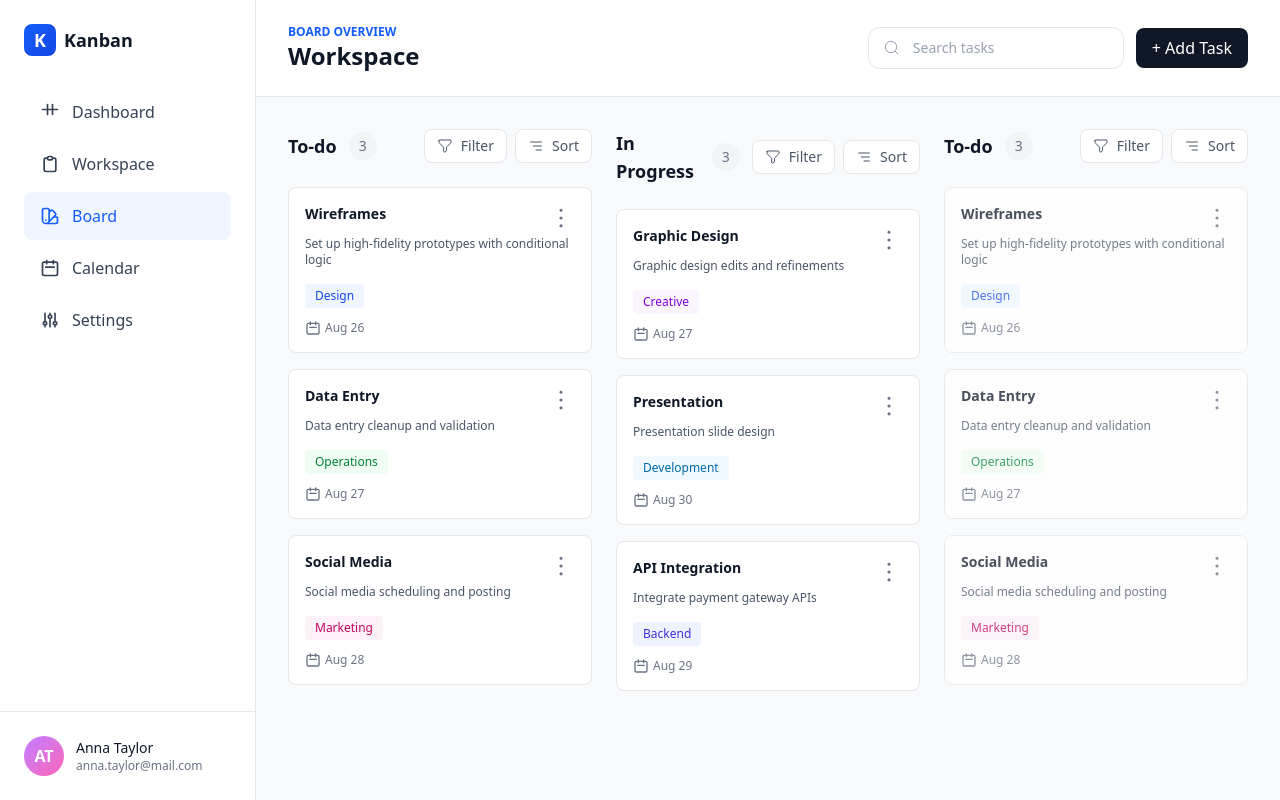
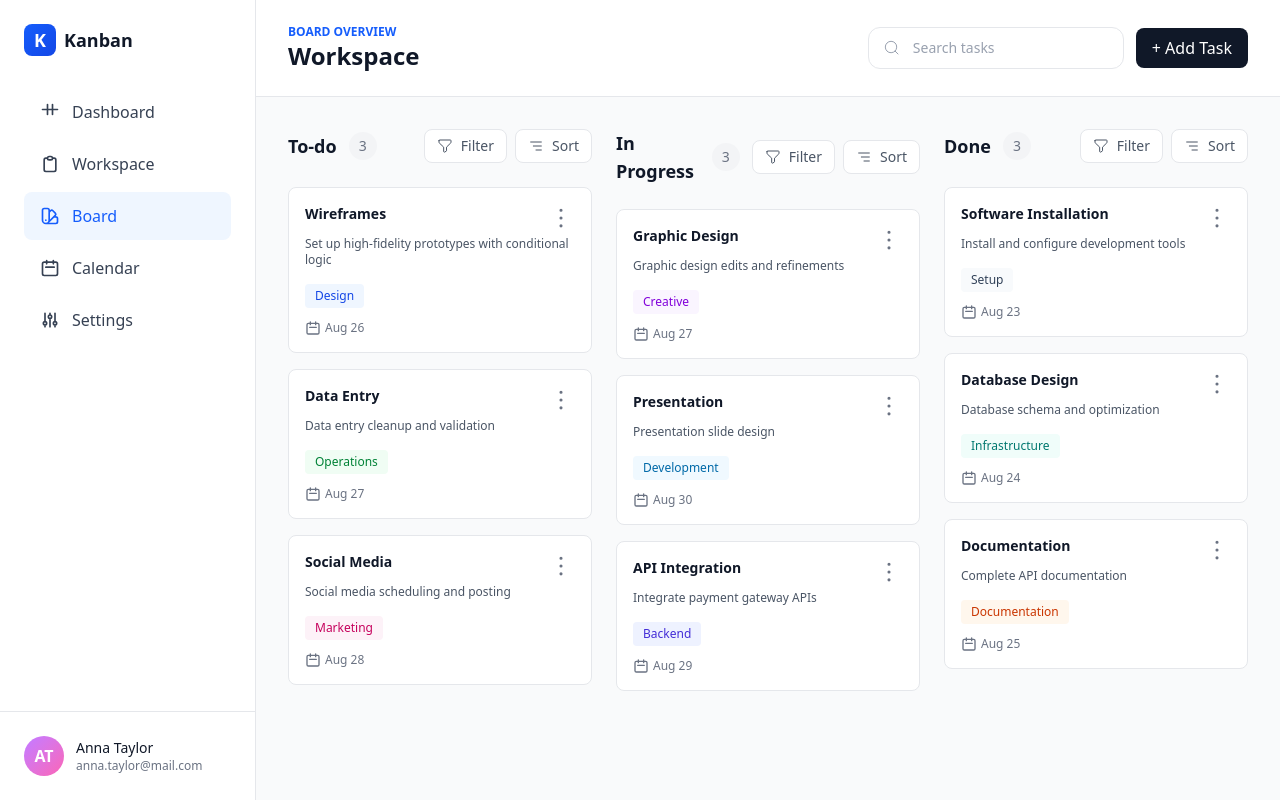
Before and after one commit to Mahmudulislamshuvo/aa3, a React (Vite) app: page / in a window 1280 px wide. Built offline with nearby package versions, Linux system fonts and the light colour scheme.

Commit message:
Refactor Board, InProgress, and DoneColumn components to remove context usage and implement sorting and filtering functionality

```diff
--- a/src/Components/Board.jsx
+++ b/src/Components/Board.jsx
@@ -1,9 +1,6 @@
-import { useContext } from "react";
 import DoneColumn from "./DoneColumn";
 import InProgress from "./InProgress";
 import TodoColumn from "./TodoColumn";
-
-import { DataContext } from "../Context";
 
 const Board = () => {
   const categoryColors = {
@@ -18,8 +15,6 @@ const Board = () => {
     Documentation: "bg-orange-50 text-orange-700",
   };
 
-  const { allData, setAlldata } = useContext(DataContext);
-
   return (
     <div>
       <div className="flex-1 p-4 sm:p-6 lg:p-8 min-h-0">
@@ -31,11 +26,7 @@ const Board = () => {
           <InProgress categoryColors={categoryColors} />
 
           {/* <!-- Done Column --> */}
-          <DoneColumn
-            allData={allData}
-            setAlldata={setAlldata}
-            categoryColors={categoryColors}
-          />
+          <DoneColumn categoryColors={categoryColors} />
         </div>
       </div>
     </div>
--- a/src/Components/DoneColumn.jsx
+++ b/src/Components/DoneColumn.jsx
@@ -1,21 +1,52 @@
-import { useContext } from "react";
+import { useContext, useState } from "react";
 import CardThreeDot from "./commonComponent/FilterOptions";
 import ColumnToolbar from "./commonComponent/ColumnToolbar";
 import { DataContext } from "../Context";
+import { getFilteredData } from "../utils/displayData";
+import { getSortedData } from "../utils/sortedData";
 
 const DoneColumn = ({ categoryColors }) => {
+  const [showFilterMenu, setShowFilterMenu] = useState(false);
+  const [selectedFilter, setSelectedFilter] = useState(null);
+  const [sortOrder, setSortOrder] = useState(null);
+
+  //got data from context
   const { allData } = useContext(DataContext);
-  const data = allData.filter((item) => item.status === "todo");
+  // filtered todo data only
+  const data = allData.filter((item) => item.status === "done");
+  // mapping unique category to show
+
+  // filtered data show or show whole data
+  const displayData = getFilteredData(data, selectedFilter);
+
+  // handle filter menu
+  const handleFilterMenu = (e) => {
+    e.stopPropagation();
+    setShowFilterMenu(!showFilterMenu);
+  };
+
+  const finalSortedData = getSortedData(displayData, sortOrder);
+
   return (
     <>
       <div className="flex-1 flex flex-col min-w-0 w-full">
-        <ColumnToolbar todoData={data} />
+        <ColumnToolbar
+          title={"Done"}
+          todoData={data}
+          handleFilterMenu={handleFilterMenu}
+          showFilterMenu={showFilterMenu}
+          setShowFilterMenu={setShowFilterMenu}
+          setSelectedFilter={setSelectedFilter}
+          setSortOrder={setSortOrder}
+          sortOrder={sortOrder}
+          displayData={displayData}
+        />
         <div className="space-y-4 flex-1 overflow-visible lg:overflow-y-auto">
           {/* <!-- Card 1 --> */}
-          {data?.map((items) => (
+          {finalSortedData?.map((items) => (
             <div
               key={items.id}
-              className="bg-white rounded-lg border border-gray-200 p-4 hover:shadow-md transition-shadow opacity-75 relative z-40"
+              className="bg-white rounded-lg border border-gray-200 p-4 hover:shadow-md transition-shadow relative"
               data-card="software-installation"
               data-column="done"
             >
--- a/src/Components/InProgress.jsx
+++ b/src/Components/InProgress.jsx
@@ -1,18 +1,49 @@
-import { useContext } from "react";
+import { useContext, useState } from "react";
 import CardThreeDot from "./commonComponent/FilterOptions";
 import ColumnToolbar from "./commonComponent/ColumnToolbar";
 import { DataContext } from "../Context";
+import { getFilteredData } from "../utils/displayData";
+import { getSortedData } from "../utils/sortedData";
 
 const InProgress = ({ categoryColors }) => {
+  const [showFilterMenu, setShowFilterMenu] = useState(false);
+  const [selectedFilter, setSelectedFilter] = useState(null);
+  const [sortOrder, setSortOrder] = useState(null);
+
+  //got data from context
   const { allData } = useContext(DataContext);
+  // filtered todo data only
   const data = allData.filter((item) => item.status === "in-progress");
+  // mapping unique category to show
+
+  // filtered data show or show whole data
+  const displayData = getFilteredData(data, selectedFilter);
+
+  // handle filter menu
+  const handleFilterMenu = (e) => {
+    e.stopPropagation();
+    setShowFilterMenu(!showFilterMenu);
+  };
+
+  const finalSortedData = getSortedData(displayData, sortOrder);
+
   return (
     <>
       <div className="flex-1 flex flex-col min-w-0 w-full">
-        <ColumnToolbar title={"In Progress"} todoData={data} />
+        <ColumnToolbar
+          title={"In Progress"}
+          todoData={data}
+          handleFilterMenu={handleFilterMenu}
+          showFilterMenu={showFilterMenu}
+          setShowFilterMenu={setShowFilterMenu}
+          setSelectedFilter={setSelectedFilter}
+          setSortOrder={setSortOrder}
+          sortOrder={sortOrder}
+          displayData={displayData}
+        />
         <div className="space-y-4 flex-1 overflow-visible lg:overflow-y-auto">
           {/* <!-- Card 1 --> */}
-          {data?.map((items) => (
+          {finalSortedData?.map((items) => (
             <div
               key={items.id}
               className="bg-white rounded-lg border border-gray-200 p-4 hover:shadow-md transition-shadow relative"
```
